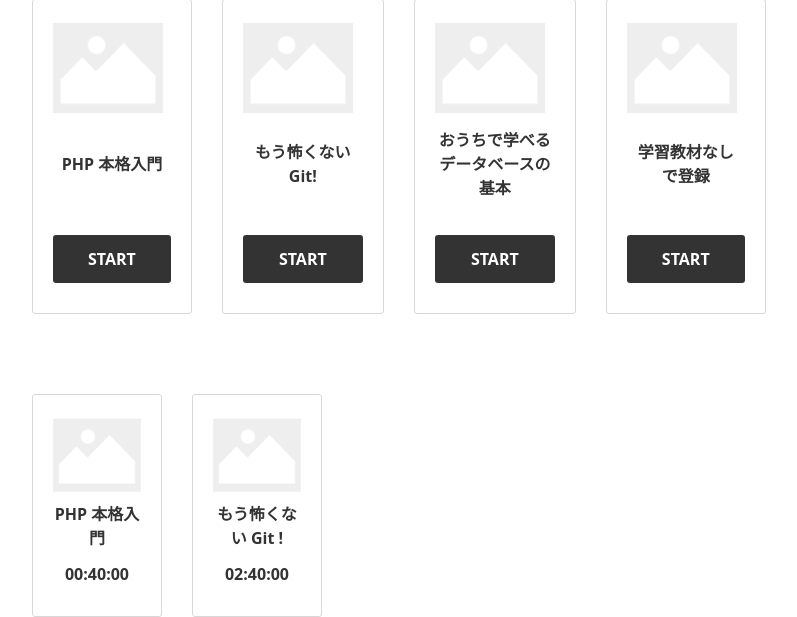
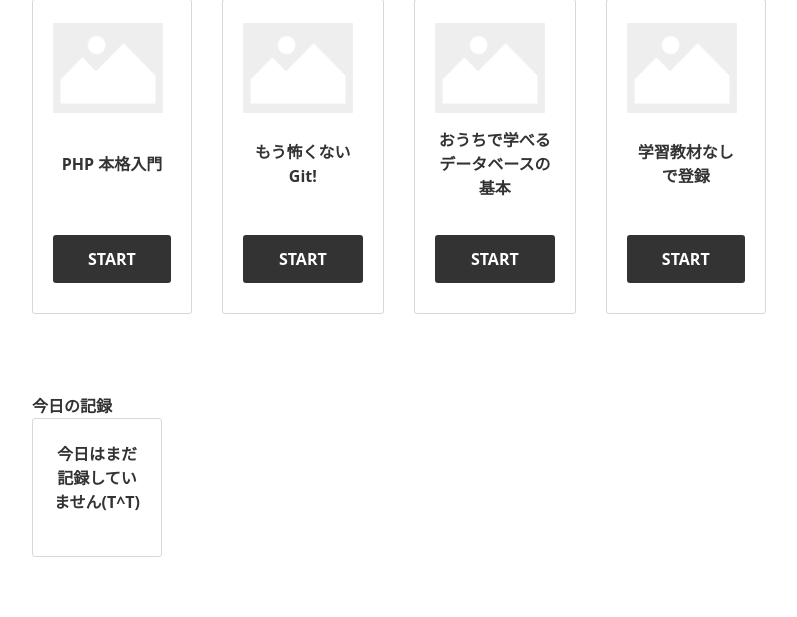
Before and after one commit to FumihikoTsutsuguchi/team-app, a PHP site: page /self-study.php in a window 1280 px wide. Shown: the part 445-1062 px from the top of the page, without its empty margins (8-805 px from the left). After the commit the page ends 1002 px from the top, so only its background shows below. Run offline with PHP 8.4, Linux system fonts and the light colour scheme; tables that the repository leaves empty hold one stand-in row (values such as "Sample post").

Commit message:
今日の学習記録を表示する機能を追加
- self-study.phpを変更
記録が0の場合は記録されていないことを表示できるようにしています。

- records.phpを変更
取得する範囲を今日のものだけに絞っています。

```diff
--- a/app/front/self-study.php
+++ b/app/front/self-study.php
@@ -1,6 +1,9 @@
 <?php require_once("./header.php"); ?>
 
-<?php $referencesTitle = getLearningReferencesTitle();?>
+<?php
+    $referencesTitle = getLearningReferencesTitle();
+    $records = selectRecords(1);
+ ?>
 
 <div class="c-wrapper">
     <div class="c-nav-breadcrumb">
@@ -67,34 +70,37 @@
         </div>
 
         <div class="c-archive">
+            <p>今日の記録</p>
+            <ul>
                 <?php
-            /* [TODO]
-            下記のリストに直近の学習内容・時間をアーカイブとして表示
-            */
-            ?>
-            <ul>
+                    if (count($records) === 0) {
+                        echo <<<EOT
+                            <li>
+                                <button class="c-archive-button">
+                                    <div class="c-archive-content">
+                                        <p>今日はまだ記録していません(T^T)</p>
+                                    </div>
+                                </button>
+                            </li>
+                        EOT;
+                    } else {
+                        for ($i = 0; $i < count($records); $i++) {
+                            echo <<<EOT
                                 <li>
                                     <button class="c-archive-button">
                                         <div class="c-archive-content">
                                             <div>
                                                 <img src="./img/icon/study-dummy.png" alt="">
                                             </div>
-                            <p>PHP 本格入門</p>
+                                            <p>{$records[$i]['title']}</p>
                                         </div>
-                        <time date-time="00:40:00">00:40:00</time>
+                                        <time date-time="02:40:00">{$records[$i]['learning_time']}</time>
                                     </button>
                                 </li>
-                <li>
-                    <button class="c-archive-button">
-                        <div class="c-archive-content">
-                            <div>
-                                <img src="./img/icon/study-dummy.png" alt="">
-                            </div>
-                            <p>もう怖くない Git !</p>
-                        </div>
-                        <time date-time="02:40:00">02:40:00</time>
-                    </button>
-                </li>
+                            EOT;
+                        }
+                    }
+                ?>
             </ul>
         </div>
     </div>
--- a/app/php/records.php
+++ b/app/php/records.php
@@ -68,6 +68,7 @@ function selectRecords(int $recordsType)
                     ON ref.teq_category_id = teq.category_id
                 WHERE
                     rec.reference_id <> 1
+                    AND DATE_FORMAT(rec.started_at, '%Y-%m-%d') = CURDATE()
             EOT;
         } elseif ($recordsType === 2) {
             $query = <<<EOT
```
Lines whose indentation alone changed are shown as unchanged.
